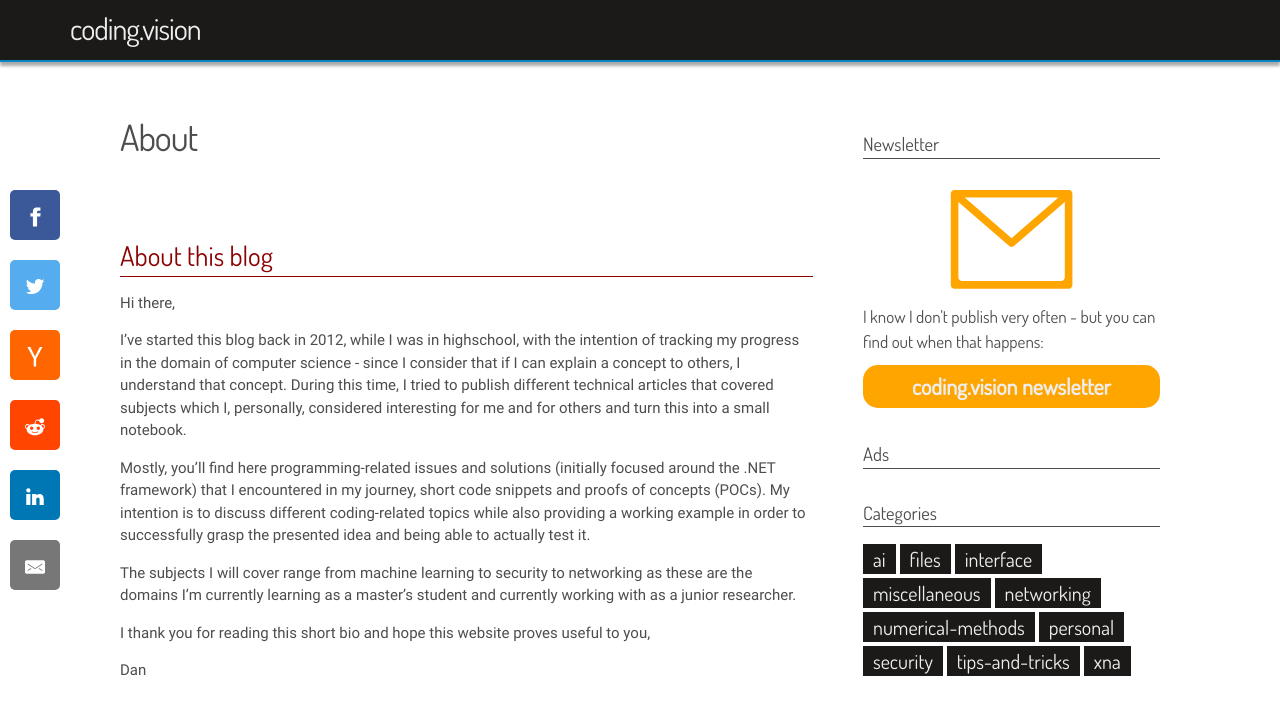
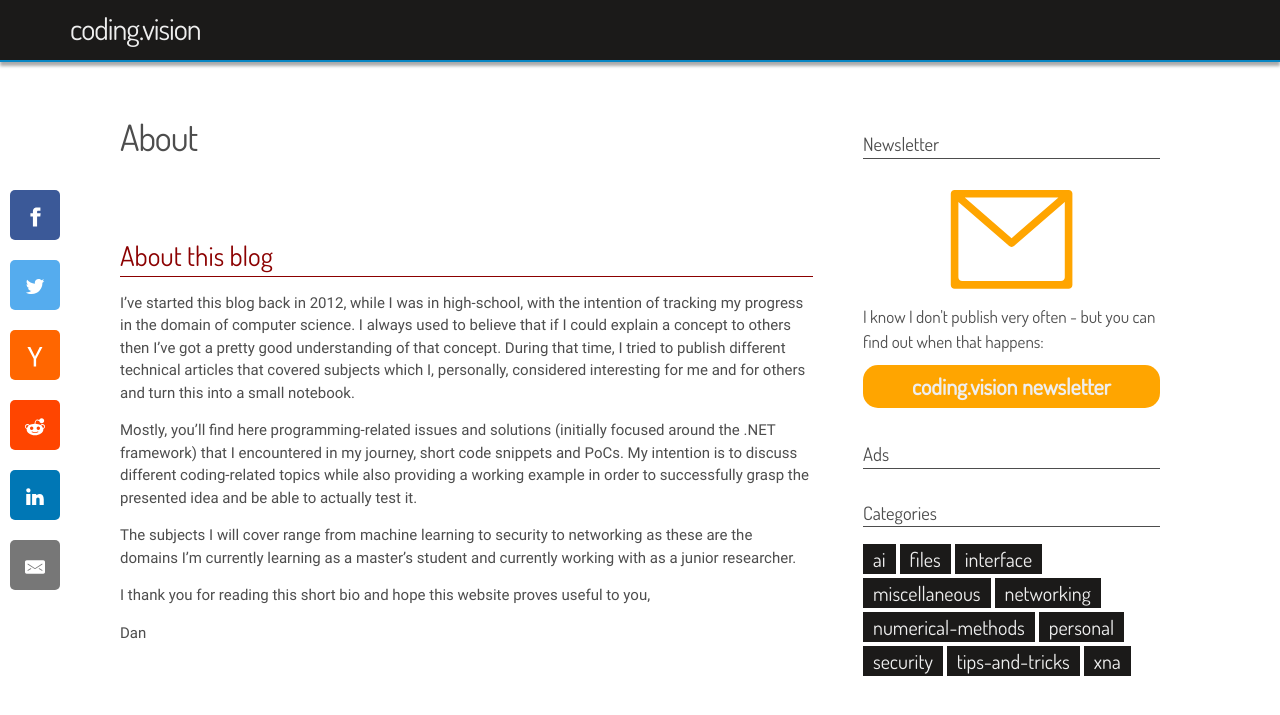
Before and after one commit to Apex95/apex95.github.io, a Jekyll site: the page built from _posts/2019-07-11-about.markdown, in a window 1280 px wide and 900 px high. Shown: the top 715 px of the window. Built offline with Jekyll 4.4.1, drawn with Linux system fonts in a browser that asks for light colours; some web fonts are replaced; comment, search, counter and statistics services are not loaded.

Commit message:
updated about page

```diff
--- a/_posts/2019-07-11-about.markdown
+++ b/_posts/2019-07-11-about.markdown
@@ -8,12 +8,9 @@
 
 ## About this blog
 
-Hi there,
+I've started this blog back in 2012, while I was in high-school, with the intention of tracking my progress in the domain of computer science. I always used to believe that if I could explain a concept to others then I've got a pretty good understanding of that concept. During that time, I tried to publish different technical articles that covered subjects which I, personally, considered interesting for me and for others and turn this into a small notebook.
 
-
-I've started this blog back in 2012, while I was in highschool, with the intention of tracking my progress in the domain of computer science - since I consider that if I can explain a concept to others, I understand that concept. During this time, I tried to publish different technical articles that covered subjects which I, personally, considered interesting for me and for others and turn this into a small notebook.
-
-Mostly, you'll find here programming-related issues and solutions (initially focused around the .NET framework) that I encountered in my journey, short code snippets and proofs of concepts (POCs). My intention is to discuss different coding-related topics while also providing a working example in order to successfully grasp the presented idea and being able to actually test it.
+Mostly, you'll find here programming-related issues and solutions (initially focused around the .NET framework) that I encountered in my journey, short code snippets and PoCs. My intention is to discuss different coding-related topics while also providing a working example in order to successfully grasp the presented idea and be able to actually test it.
 
 The subjects I will cover range from machine learning to security to networking as these are the domains I'm currently learning as a master's student and currently working with as a junior researcher.
 
```
